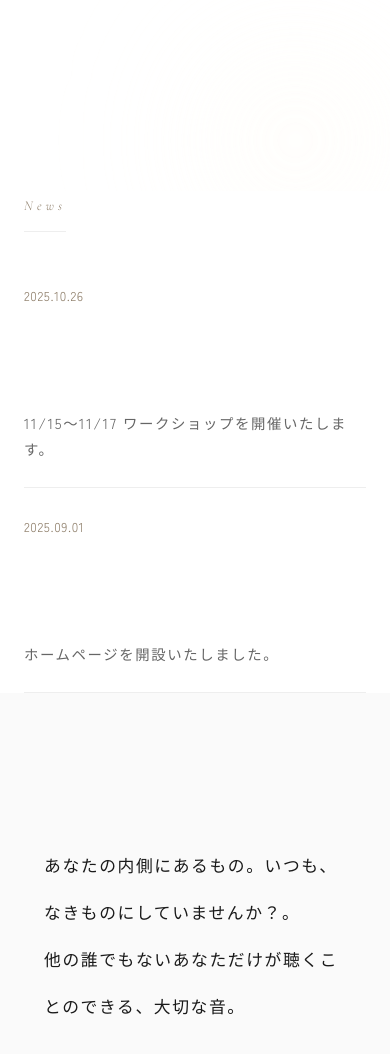
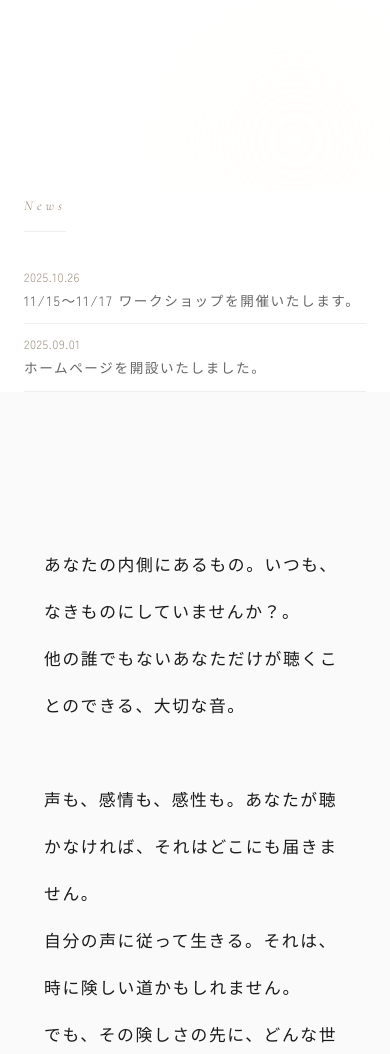
Before and after one commit to Naomitchy/sample-game, a plain HTML site: page index.html in a window 390 px wide. Shown: the part 653-1707 px from the top of the page. Drawn offline with nearby package versions, Linux system fonts and the light colour scheme; a web font is replaced by a local one.

Commit message:
Update social media links and mobile styles
Updated social media links to point to actual profiles and adjusted styles for mobile responsiveness.

```diff
--- a/index.html
+++ b/index.html
@@ -363,7 +363,7 @@
             .container { padding: 0 24px !important; }
             header.site-header { padding: 0 20px; }
 
-            /* 【修正箇所】スマホでロゴを一行に収める設定 */
+            /* ロゴを一行に */
             .logo {
                 font-size: 1.05rem;
                 letter-spacing: 0.15em;
@@ -374,7 +374,28 @@
             .nav-toggle { display: flex; }
             .hero-copy-part { font-size: 1.3rem; letter-spacing: 0.15em; white-space: normal; max-width: 90%; margin: 0 auto; }
             .hero-sub-copy { font-size: 0.85rem; padding: 0 15px; }
-            .news-item { flex-direction: column; gap: 8px; }
+
+            /* News項目の巨大な空白を除去 */
+            #news { padding: 60px 0 40px; }
+            .news-item {
+                flex-direction: column;
+                gap: 0;
+                padding: 12px 0;
+                line-height: 1.4;
+            }
+            .news-item span:first-child {
+                flex: none;
+                width: auto;
+                font-size: 0.75rem;
+                margin-bottom: 4px;
+                opacity: 0.8;
+            }
+            .news-item span:last-child {
+                flex: none;
+                font-size: 0.85rem;
+                line-height: 1.6;
+            }
+
             .about-layout { flex-direction: column; gap: 30px; }
             .about-image-wrapper { width: 100%; }
             .profile-head { flex-direction: column; align-items: flex-start; gap: 5px; }
@@ -637,9 +658,9 @@
         </form>
 
         <div class="sns-links-footer">
-            <a href="#" class="sns-item">Instagram</a>
-            <a href="#" class="sns-item">note</a>
-            <a href="#" class="sns-item">X (Twitter)</a>
+            <a href="https://www.instagram.com/ogusuchihiro_coach/" class="sns-item" target="_blank" rel="noopener noreferrer">Instagram</a>
+            <a href="https://note.com/18_lug" class="sns-item" target="_blank" rel="noopener noreferrer">note</a>
+            <a href="https://x.com/18_lug" class="sns-item" target="_blank" rel="noopener noreferrer">X (Twitter)</a>
         </div>
     </section>
 
@@ -790,7 +811,7 @@
 
         prevBtn.addEventListener('click', () => {
             const amount = getScrollAmount();
-            targetScrollLeft = Math.max(targetScrollLeft - amount, 0); // ここを修正: prevはマイナス方向
+            targetScrollLeft = Math.max(targetScrollLeft - amount, 0);
             animateToTarget(targetScrollLeft);
         });
 
```
